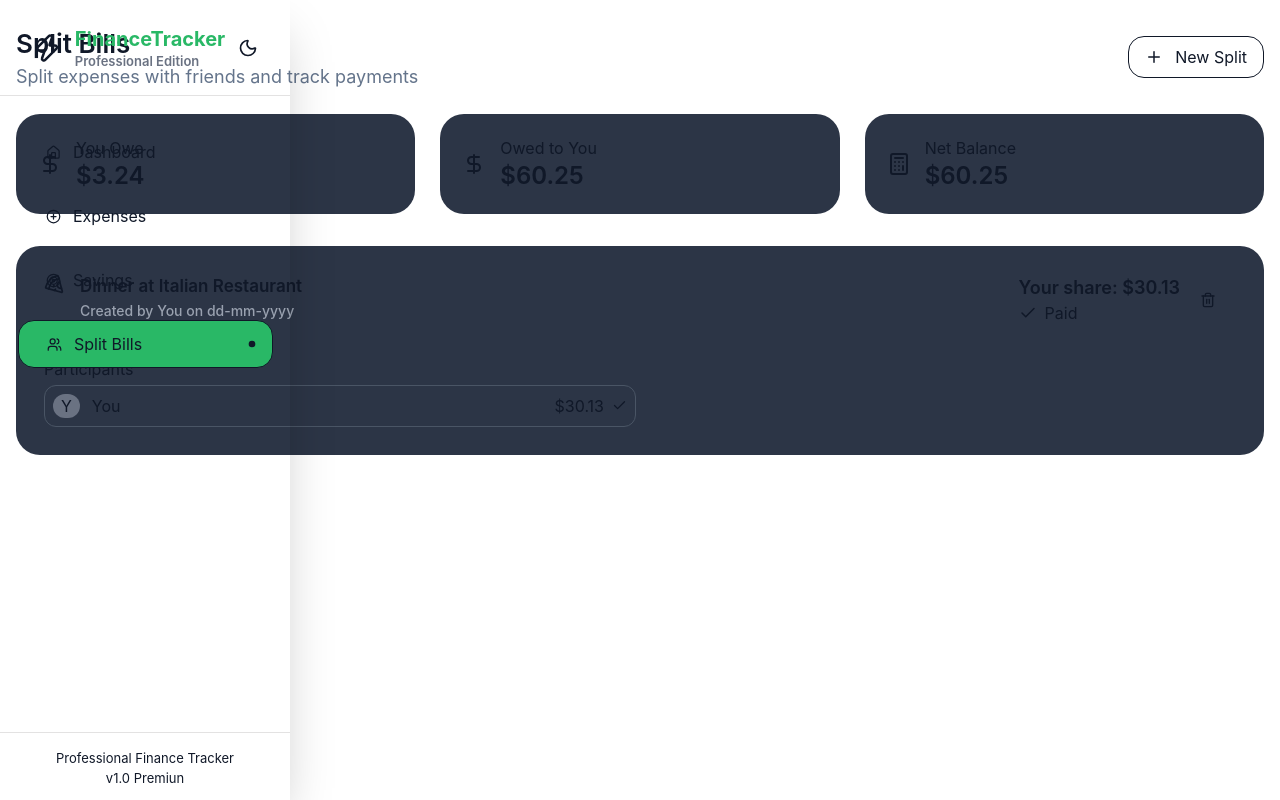
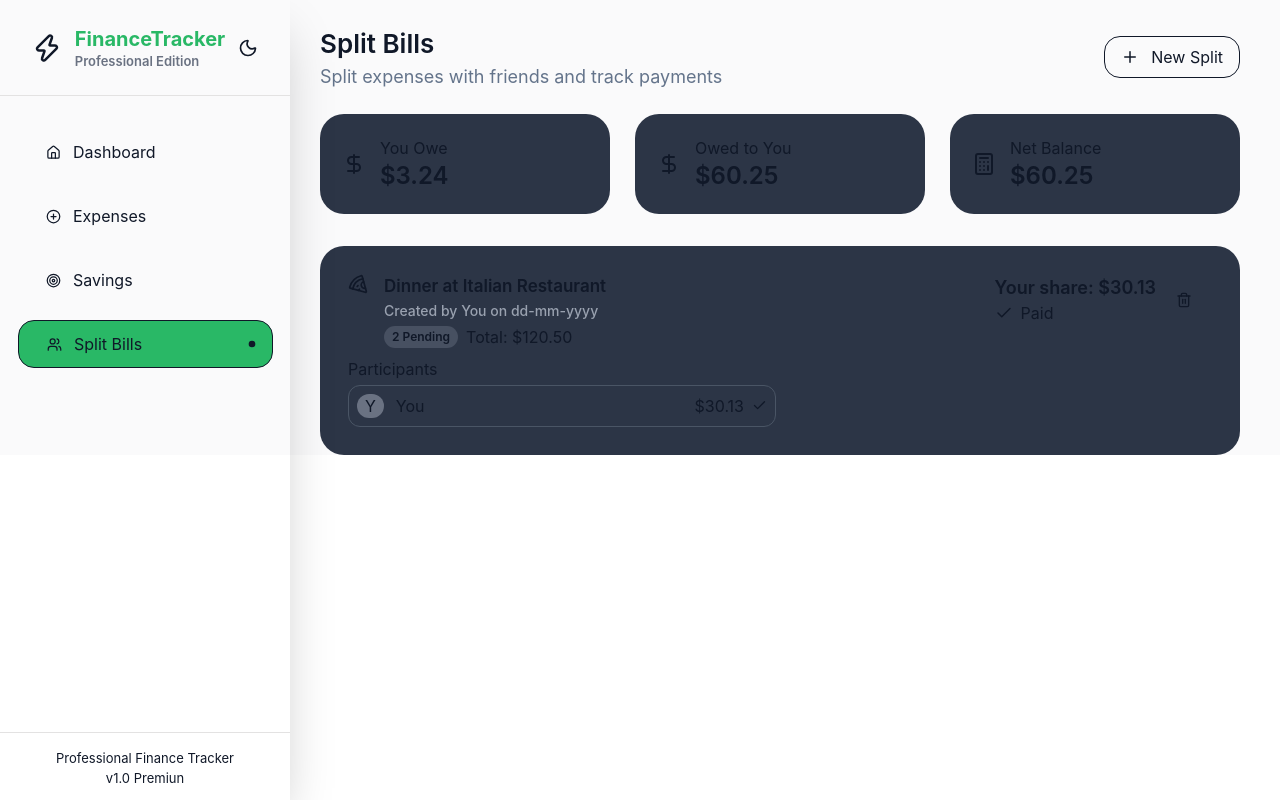
Before and after one commit to mekihallil/finance-tracker, a React (Vite) app in the folder frontend/: page /split-bill in a window 1280 px wide. Built offline with nearby package versions, Linux system fonts and the light colour scheme; no server answers.

Commit message:
style: wrap billsplit page content in themed section container
Add light/dark background section with left margin offset
(for sidebar) around SplitBillSection and SplitBills.

```diff
--- a/frontend/src/page/SplitBill.tsx
+++ b/frontend/src/page/SplitBill.tsx
@@ -11,8 +11,8 @@ export const SplitBill: FC = (): ReactElement => {
   const closeAddBill = useCallback(() => setIsAddOpen(false), []);
 
   return (
-    <section>
-      <div className="mx-4">
+    <section className="bg-[#FAFAFB] dark:bg-[#11161D]">
+        <div className="ml-80 mr-10">
         <SplitTitle onOpen={openAddBill} />
         <BalanceSummary />
         <AddSplitBill isOpen={isAddOpen} onClose={closeAddBill} />
```
